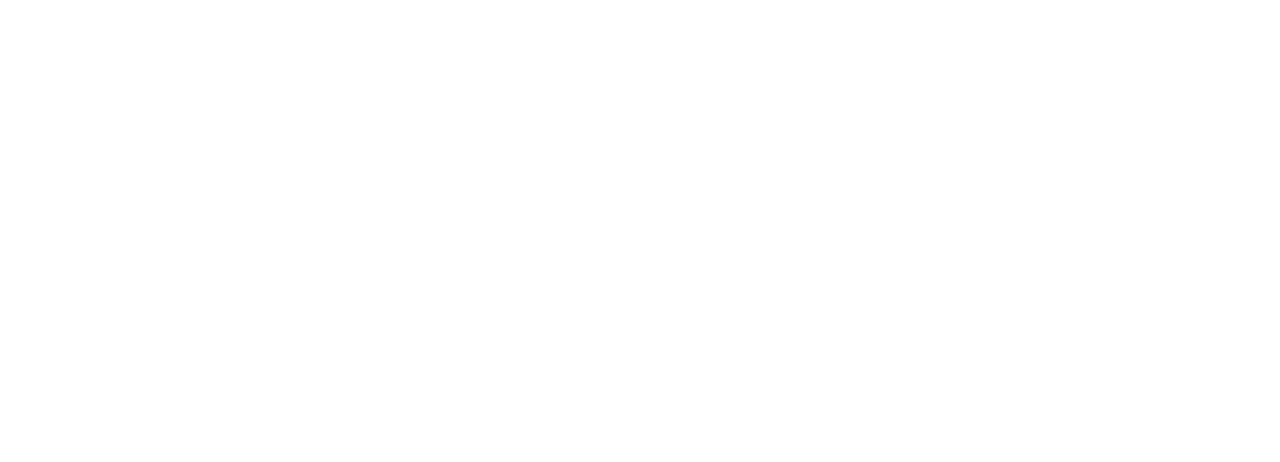
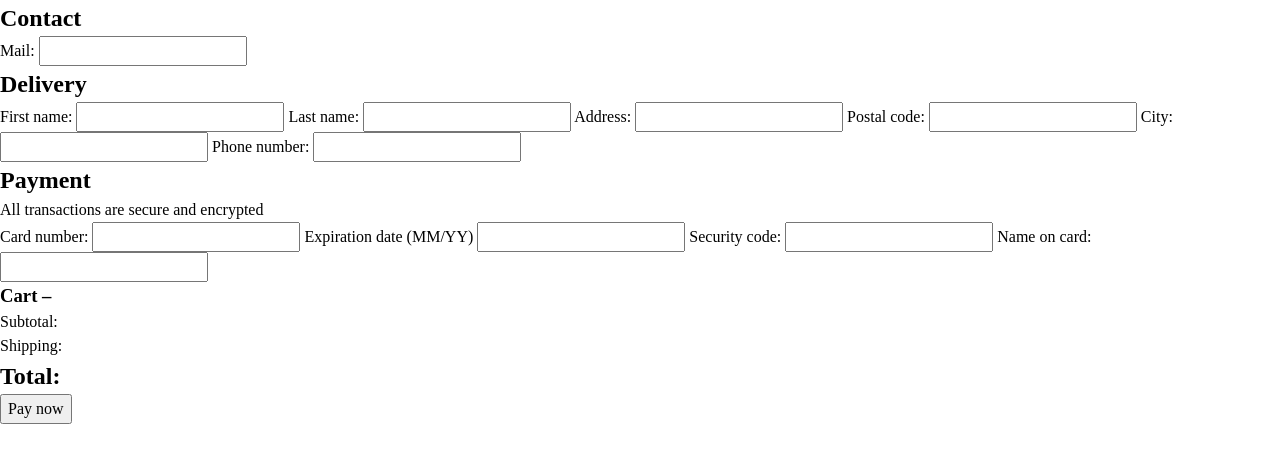
Before and after one commit to Natito9/E-commerce-project, a website built with webpack: page src/checkout.html in a window 1280 px wide. Built offline with nearby package versions, Linux system fonts and the light colour scheme.

Commit message:
did basic html for form and cart summary

```diff
--- a/src/checkout.html
+++ b/src/checkout.html
@@ -4,8 +4,57 @@
     <meta charset="UTF-8">
     <meta name="viewport" content="width=device-width, initial-scale=1.0">
     <title>Checkout</title>
+    <link rel="stylesheet" href="styles/checkout-style.css">
+    <script src="checkout.js" defer></script>
 </head>
 <body>
+    <section id="checkout-form-section">
+            <form action="" id="checkout-form" class="checkout-form">
+                <h2>Contact</h2>
+                <label for="checkout-mail">Mail:</label>
+                <input type="email" id="checkout-mail" required>
+                <h2>Delivery</h2>
+                <label for="checkout-first-name">First name:</label>
+                <input type="text" id="checkout-first-name" required>
 
+                <label for="checkout-last-name">Last name:</label>
+                <input type="text" id="checkout-last-name" required>
+
+                <label for="checkout-address">Address:</label>
+                <input type="text" id="checkout-address" required>
+
+                <label for="checkout-postal-code">Postal code:</label>
+                <input type="text" id="checkout-postal-code" required pattern="[0-9]{5}">
+
+                <label for="checkout-city">City:</label>
+                <input type="text" id="checkout-city" required>
+
+                <label for="checkout-phone">Phone number:</label>
+                <input type="tel" id="checkout-phone" required>
+                <h2>Payment</h2>
+                <p>All transactions are secure and encrypted</p>
+                <label for="checkout-card-number">Card number:</label>
+                <input type="text" id="checkout-card-number" required>
+
+                <label for="checkout-expiration-date">Expiration date (MM/YY)</label>
+                <input type="text" id="checkout-expiration-date" required>
+
+                <label for="checkout-security-code">Security code:</label>
+                <input type="text" id="checkout-security-code" required>
+
+                <label for="checkout-card-name">Name on card:</label>
+                <input type="text" id="checkout-card-name" required>
+            </form>
+
+            <section id="checkout-order-summary">
+                <h1 id="checkout-cart">Cart – </h1>
+                <div id="checkout-items"></div>
+                <p>Subtotal:</p>
+                <p>Shipping:</p>
+                <h2 id="checkout-total-price">Total: </h2>
+                <button>Pay now</button>
+            </section>
+
+    </section>
 </body>
 </html>
```
